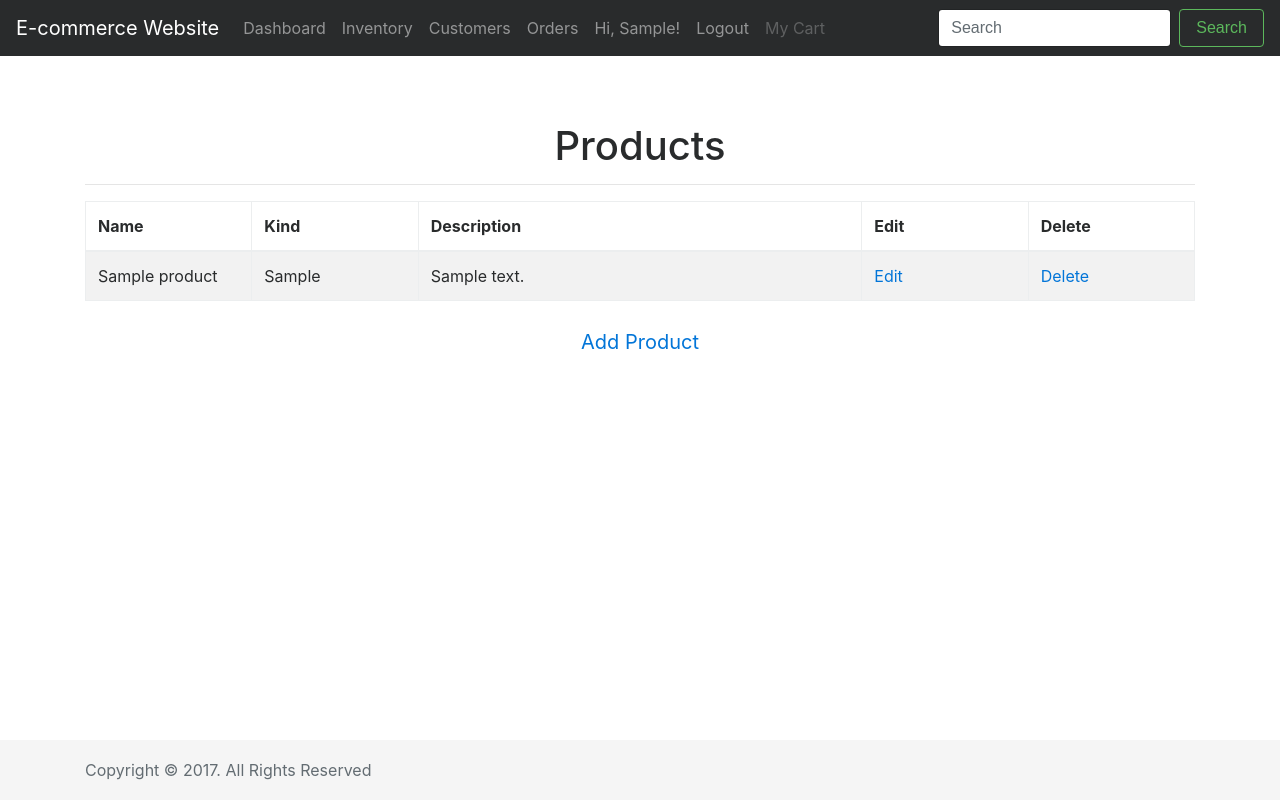
After one commit to velislavgerov/tech-shop, a Flask app: page /admin/products in a window 1280 px wide. The commit adds this page. Run offline with Flask 2, Linux system fonts and the light colour scheme; a user stored in the database is signed in; tables that the repository leaves empty hold one stand-in row (values such as "Sample post"); parts of the project's set-up code (start-up, migrations or seed data) failed here and were passed over; some libraries are stand-ins or nearby versions.

Commit message:
Products CRUD for admin

```diff
--- a/app/admin/__init__.py
+++ b/app/admin/__init__.py
@@ -2,4 +2,4 @@ from flask import Blueprint
 
 admin = Blueprint('admin', __name__)
 
-#from . import views
+from . import views
--- /dev/null
+++ b/app/admin/views.py
@@ -0,0 +1,106 @@
+from flask import abort, flash, redirect, render_template, url_for
+from flask_login import current_user, login_required
+from werkzeug.utils import secure_filename
+
+from . import admin
+from .forms import ProductForm
+from .. import db
+from ..models import Product, Image
+
+def check_admin():
+    """
+    Prevent non-admins from accessing the page
+    """
+    if not current_user.is_admin:
+        abort(403)
+
+# Product views
+
+@admin.route('/products', methods=['GET','POST'])
+@login_required
+def list_products():
+    """
+    List all departments
+    """
+    check_admin()
+
+    products = Product.query.all()
+
+    return render_template('admin/products/inventory.html', products=products, title="Inventory")
+
+@admin.route('/products/add', methods=['GET', 'POST'])
+@login_required
+def add_product():
+    """
+    Add a product to the database
+    """
+    check_admin()
+
+    form = ProductForm()
+    if form.validate_on_submit():
+        product = Product(name=form.name.data,
+                            kind=form.kind.data,
+                            description=form.description.data)
+        try:
+            # add product to the database
+            db.session.add(product)
+            db.session.commit()
+            flash('You have successfully added a new product')
+        except:
+            # in case product already exists
+            # TODO: catch diff errors
+            flash('Error: product name already exists.')
+
+        # redirect to products page
+        return redirect(url_for('admin.list_products'))
+    # load products template
+    return render_template('admin/products/product.html', action='Add',
+            add_product=add_product, form=form, title='Add Department')
+
+
+@admin.route('/products/edit/<int:id>', methods=['GET','POST'])
+@login_required
+def edit_product(id):
+    """
+    Edit a product
+    """
+    check_admin()
+
+    add_product = False
+
+    product = Product.query.get_or_404(id)
+    form = ProductForm(obj=product)
+    if form.validate_on_submit():
+        product.name = form.name.data
+        product.kind = form.kind.data
+        product.description = form.description.data
+        db.session.commit()
+        flash('You have successfully edited the product.')
+
+        # redirect to the departments page
+        return redirect(url_for('admin.list_products'))
+
+    form.name.data = product.name
+    form.kind.data = product.kind
+    form.description.data = product.description
+    return render_template('admin/products/product.html', action="Edit",
+                           add_product=add_product, form=form,
+                           product=product, title="Edit Product")
+
+@admin.route('/products/delete/<int:id>', methods=['GET','POST'])
+@login_required
+def delete_product(id):
+    """
+    Delete a product from the database
+    """
+    check_admin()
+
+    product = Product.query.get_or_404(id)
+    db.session.delete(product)
+    db.session.commit()
+    flash('You have successfully deleted the product.')
+
+    # redirect to the products page
+    return redirect(url_for('admin.list_products'))
+
+    return render_template(title="Delete Department")
--- /dev/null
+++ b/app/templates/admin/products/inventory.html
@@ -0,0 +1,62 @@
+{% import "bootstrap/utils.html" as utils %}
+{% extends "base.html" %}
+{% block title %}Inventory{% endblock %}
+{% block body %}
+<div class="content-section">
+  <div class="outer">
+    <div class="middle">
+      <div class="inner">
+        <br/>
+        {{ utils.flashed_messages() }}
+        <br/>
+        <h1 style="text-align:center;">Products</h1>
+        {% if products %}
+          <hr class="intro-divider">
+          <div class="center">
+            <table class="table table-striped table-bordered">
+              <thead>
+                <tr>
+                  <th width="15%"> Name </th>
+                  <th width="15%"> Kind </th>
+                  <th width="40%"> Description </th>
+                  <th width="15%"> Edit </th>
+                  <th width="15%"> Delete </th>
+                </tr>
+              </thead>
+              <tbody>
+              {% for product in products %}
+                <tr>
+                  <td> {{ product.name }} </td>
+                  <td> {{ product.kind }} </td>
+                  <td> {{ product.description }} </td>
+                  <td>
+                    <a href="{{ url_for('admin.edit_product', id=product.id) }}">
+                      <i class="fa fa-pencil"></i> Edit
+                    </a>
+                  </td>
+                  <td>
+                    <a href="{{ url_for('admin.delete_product', id=product.id) }}">
+                      <i class="fa fa-trash"></i> Delete
+                    </a>
+                  </td>
+                </tr>
+              {% endfor %}
+              </tbody>
+            </table>
+          </div>
+          <div style="text-align: center">
+        {% else %}
+          <div style="text-align: center">
+            <h3> No products have been added. </h3>
+            <hr class="intro-divider">
+        {% endif %}
+          <a href="{{ url_for('admin.add_product') }}" class="btn btn-default btn-lg">
+            <i class="fa fa-plus"></i>
+            Add Product
+          </a>
+        </div>
+      </div>
+    </div>
+  </div>
+</div>
+{% endblock %}
--- a/app/templates/base.html
+++ b/app/templates/base.html
@@ -23,7 +23,7 @@
               <a class="nav-link" href="{{ url_for('home.admin_dashboard') }}">Dashboard<span class="sr-only">(current)</span></a>
             </li>
             <li class="nav-item">
-              <a class="nav-link" href="#">Inventory</a>
+              <a class="nav-link" href="{{ url_for('admin.list_products') }}">Inventory</a>
             </li>
             <li class="nav-item">
               <a class="nav-link" href="#">Customers</a>
--- a/instance/config.py
+++ b/instance/config.py
@@ -7,6 +7,8 @@ class Config(object):
     SQLALCHEMY_DATABASE_URI = os.getenv('DATABASE_URL')
     RECAPTCHA_PUBLIC_KEY = os.getenv('RECAPTCHA_PUBLIC_KEY')
     RECAPTCHA_PRIVATE_KEY = os.getenv('RECAPTCHA_PRIVATE_KEY')
+    UPLOAD_FOLDER = os.getenv('UPLOAD_FOLDER')
+    ALLOWED_EXTENSIONS = set(['txt', 'pdf', 'png', 'jpg', 'jpeg', 'gif'])
 
 class DevelopmentConfig(Config):
     """Configurations for Development."""
```
Also changed, not shown: app/admin/forms.py (+4 -4 lines), app/templates/admin/products/product.html (added, +28 -0 lines).
